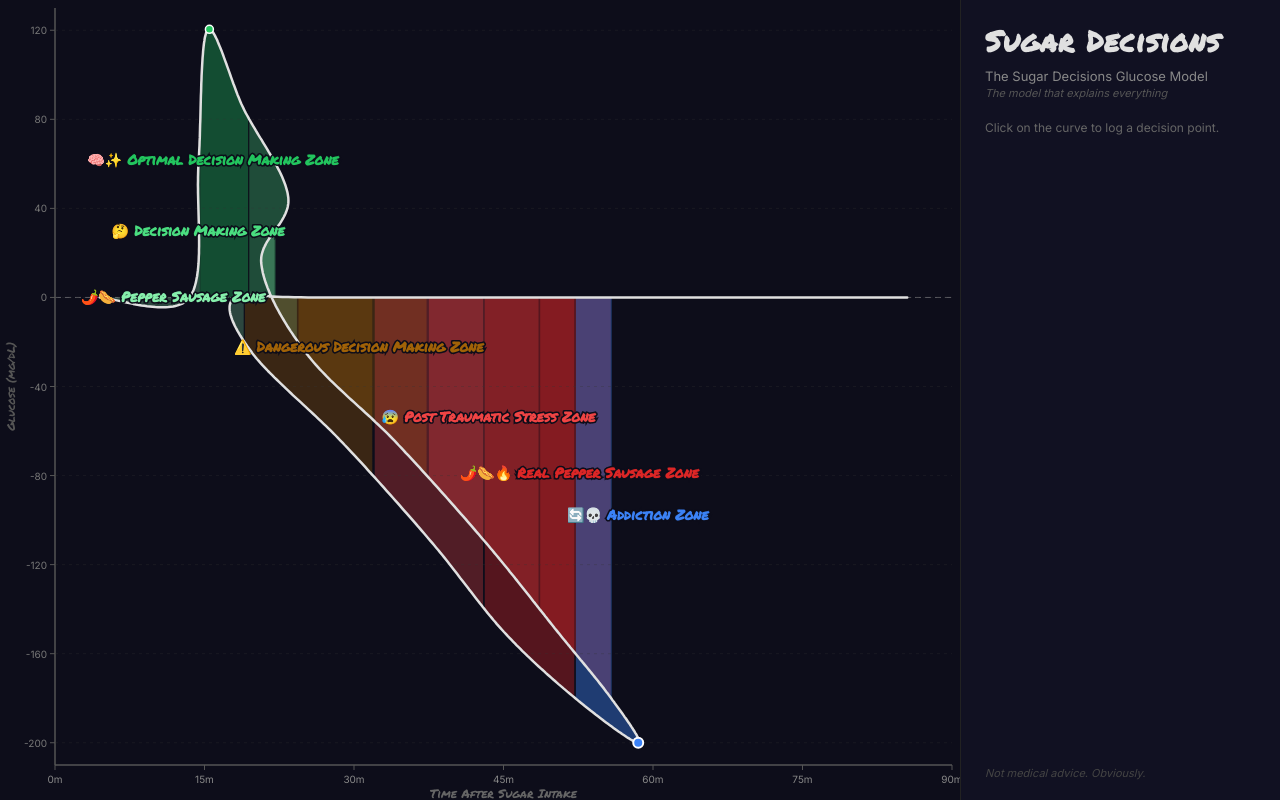
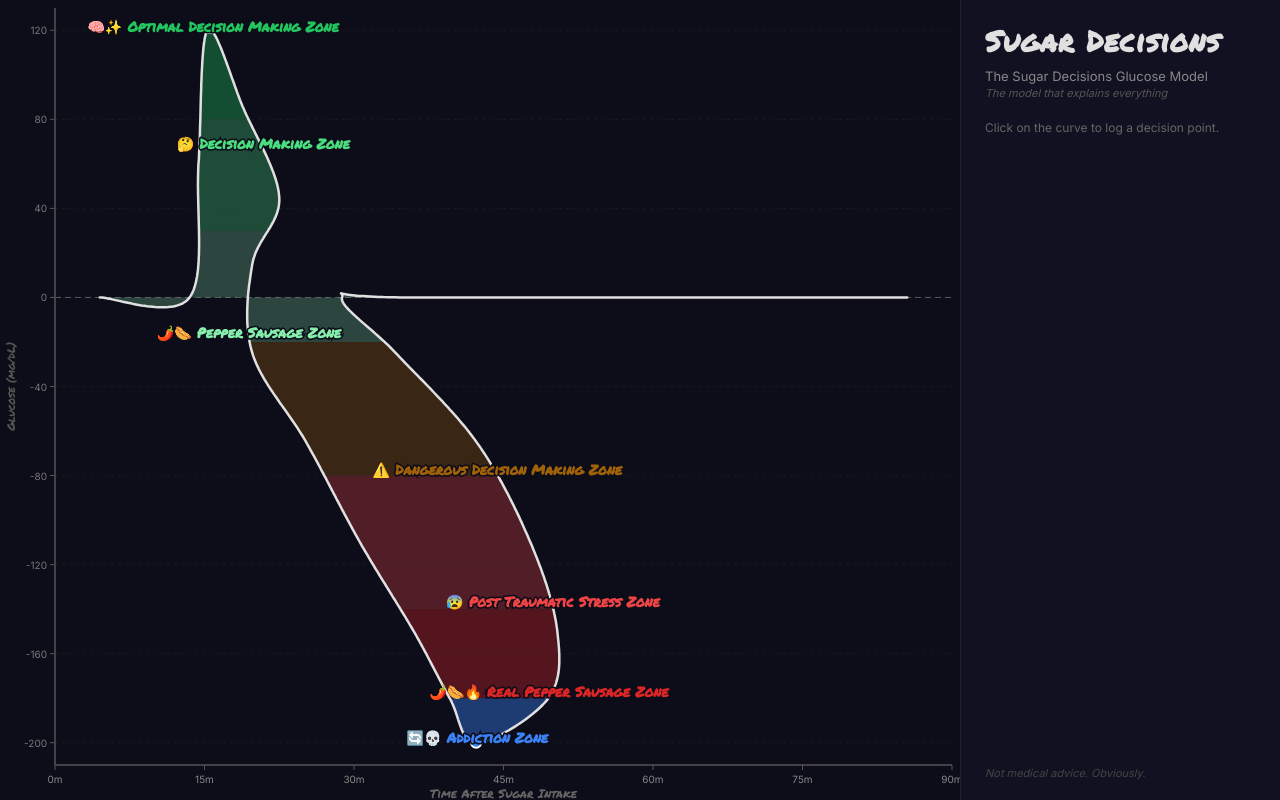
Before and after one commit to evanjt/sugar-decisions, a Svelte app: page / in a window 1280 px wide. Built offline with nearby package versions, Linux system fonts and the light colour scheme.

Commit message:
Flip tube direction, integral shading with clip-path zone fills

```diff
--- a/src/components/GlucosePlot.svelte
+++ b/src/components/GlucosePlot.svelte
@@ -32,14 +32,14 @@
 
   const rawSamples = sampleWaypoints();
 
-  let samples = $derived.by(() => {
-    return rawSamples.map(s => ({
+  let samples = $derived.by(() =>
+    rawSamples.map(s => ({
       x: chartLeft + s.px * chartWidth,
       y: gToY(s.g),
       glucose: s.g,
       time: s.t,
-    }));
-  });
+    }))
+  );
 
   let curvePath = $derived.by(() => {
     if (!samples.length) return '';
@@ -49,38 +49,21 @@
     return d;
   });
 
+  let closedPath = $derived(curvePath + ' Z');
+
   let peak = $derived(samples.reduce((a, b) => b.glucose > a.glucose ? b : a, samples[0]));
   let crash = $derived(samples.reduce((a, b) => b.glucose < a.glucose ? b : a, samples[0]));
 
-  let zoneFills = $derived.by(() => {
-    const fills = [];
+  // Zone label positions: find midpoint of each zone's presence on the curve
+  let zoneLabels = $derived.by(() => {
+    const labels = [];
     for (const zone of zones) {
-      let runStart = -1;
-      for (let i = 0; i <= samples.length; i++) {
-        const s = samples[i];
-        const inZone = s && s.glucose >= zone.glucoseMin && s.glucose <= zone.glucoseMax;
-        if (inZone && runStart === -1) runStart = i;
-        if ((!inZone || i === samples.length) && runStart !== -1) {
-          const end = Math.min(i - 1, samples.length - 1);
-          const pts = samples.slice(runStart, end + 1);
-          if (pts.length >= 2) {
-            let d = `M ${pts[0].x.toFixed(1)} ${baselineY}`;
-            for (const p of pts) d += ` L ${p.x.toFixed(1)} ${p.y.toFixed(1)}`;
-            d += ` L ${pts[pts.length - 1].x.toFixed(1)} ${baselineY} Z`;
-            fills.push({ zone, path: d, midX: pts[Math.floor(pts.length / 2)].x, midY: pts[Math.floor(pts.length / 2)].y });
-          }
-          runStart = -1;
-        }
-      }
+      const inZone = samples.filter(s => s.glucose >= zone.glucoseMin && s.glucose <= zone.glucoseMax);
+      if (inZone.length < 2) continue;
+      const mid = inZone[Math.floor(inZone.length / 2)];
+      labels.push({ zone, x: mid.x, y: mid.y });
     }
-    return fills;
-  });
-
-  let zoneLabels = $derived.by(() => {
-    const seen = new Set();
-    return zoneFills
-      .filter(f => { if (seen.has(f.zone.id)) return false; seen.add(f.zone.id); return true; })
-      .map(f => ({ zone: f.zone, x: f.midX, y: (f.midY + baselineY) / 2 }));
+    return labels;
   });
 
   const xTicks = [0, 15, 30, 45, 60, 75, 90];
@@ -130,9 +113,19 @@
     ontouchmove={(e) => { e.preventDefault(); handleMouseMove({ clientX: e.touches[0].clientX, clientY: e.touches[0].clientY }); }}
     ontouchend={() => hoverPoint = null}
   >
-    <!-- Zone fills -->
-    {#each zoneFills as f}
-      <path d={f.path} fill={f.zone.color} opacity={f.zone.bgOpacity} />
+    <defs>
+      {#each zones as zone}
+        <clipPath id="zc-{zone.id}">
+          <rect x="0" y={gToY(zone.glucoseMax)}
+            width={cw} height={gToY(zone.glucoseMin) - gToY(zone.glucoseMax)} />
+        </clipPath>
+      {/each}
+    </defs>
+
+    <!-- Zone fills: closed curve clipped to each zone's glucose band -->
+    {#each zones as zone}
+      <path d={closedPath} fill={zone.color} opacity={zone.bgOpacity}
+        clip-path="url(#zc-{zone.id})" />
     {/each}
 
     <!-- Baseline -->
--- a/src/lib/curve.js
+++ b/src/lib/curve.js
@@ -1,5 +1,6 @@
 // Sugar Decisions Glucose Model — manually traced from whiteboard drawing
-// Each waypoint: px = x-position (0-1 of chart width), g = glucose, t = time
+// px = x-position (0-1 of chart width), g = glucose, t = time
+// y-position is derived from glucose via the standard axis
 
 export const TOTAL_TIME = 90;
 export const GLUCOSE_MAX = 130;
@@ -14,27 +15,27 @@ export const waypoints = [
   { px: 0.16, g: 60, t: 42 },
   { px: 0.17, g: 120, t: 43 },
 
-  // Descent (right side of tube) — curves right with a kink
+  // Descent from peak — left wall of tube, curves right
   { px: 0.21, g: 85, t: 44 },
-  { px: 0.26, g: 45, t: 44.5 },
-  { px: 0.23, g: 15, t: 45 },
-  { px: 0.28, g: -25, t: 45.5 },
-  { px: 0.38, g: -65, t: 46 },
-  { px: 0.48, g: -110, t: 46.5 },
-  { px: 0.56, g: -150, t: 47 },
-  { px: 0.62, g: -180, t: 47.5 },
-  { px: 0.65, g: -200, t: 48 },
+  { px: 0.25, g: 45, t: 44.5 },
+  { px: 0.22, g: 15, t: 45 },
+  { px: 0.22, g: -25, t: 45.5 },
+  { px: 0.28, g: -65, t: 46 },
+  { px: 0.34, g: -110, t: 46.5 },
+  { px: 0.40, g: -150, t: 47 },
+  { px: 0.44, g: -180, t: 47.5 },
+  { px: 0.47, g: -200, t: 48 },
 
-  // Recovery (left side of tube) — curves back left
-  { px: 0.58, g: -180, t: 49 },
-  { px: 0.50, g: -150, t: 49.5 },
-  { px: 0.42, g: -110, t: 50 },
-  { px: 0.32, g: -65, t: 50.5 },
-  { px: 0.22, g: -25, t: 51 },
-  { px: 0.20, g: 0, t: 51.5 },
+  // Recovery — right wall of tube, FURTHER RIGHT than descent
+  { px: 0.55, g: -180, t: 49 },
+  { px: 0.56, g: -150, t: 49.5 },
+  { px: 0.53, g: -110, t: 50 },
+  { px: 0.47, g: -65, t: 50.5 },
+  { px: 0.38, g: -25, t: 51 },
+  { px: 0.32, g: 0, t: 51.5 },
 
   // Flat baseline to end
-  { px: 0.30, g: 0, t: 60 },
+  { px: 0.40, g: 0, t: 60 },
   { px: 0.95, g: 0, t: 90 },
 ];
 
```
